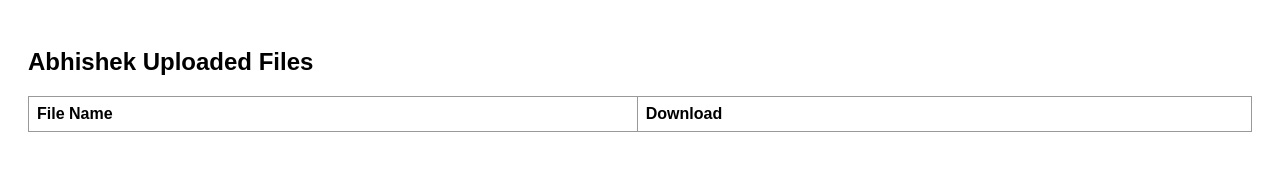
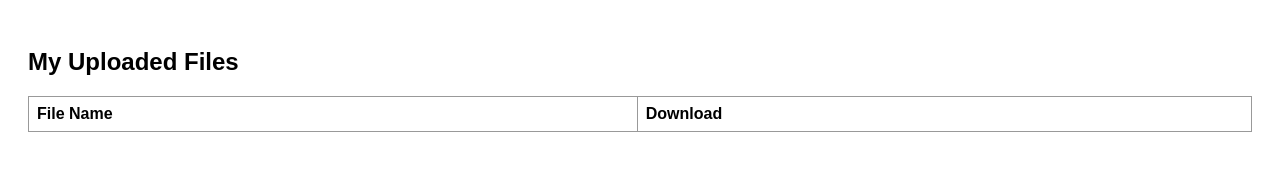
Before and after one commit to officeShribalajiassociates/myfile, a plain HTML site: page index.html in a window 1280 px wide. Drawn offline with Linux system fonts and the light colour scheme; no server answers.

Commit message:
Add files via upload

```diff
--- a/index.html
+++ b/index.html
@@ -27,7 +27,7 @@
 </head>
 <body>
 
-  <h2>Abhishek Uploaded Files</h2>
+  <h2>My Uploaded Files</h2>
   <table id="fileTable">
     <tr>
       <th>File Name</th>
```
